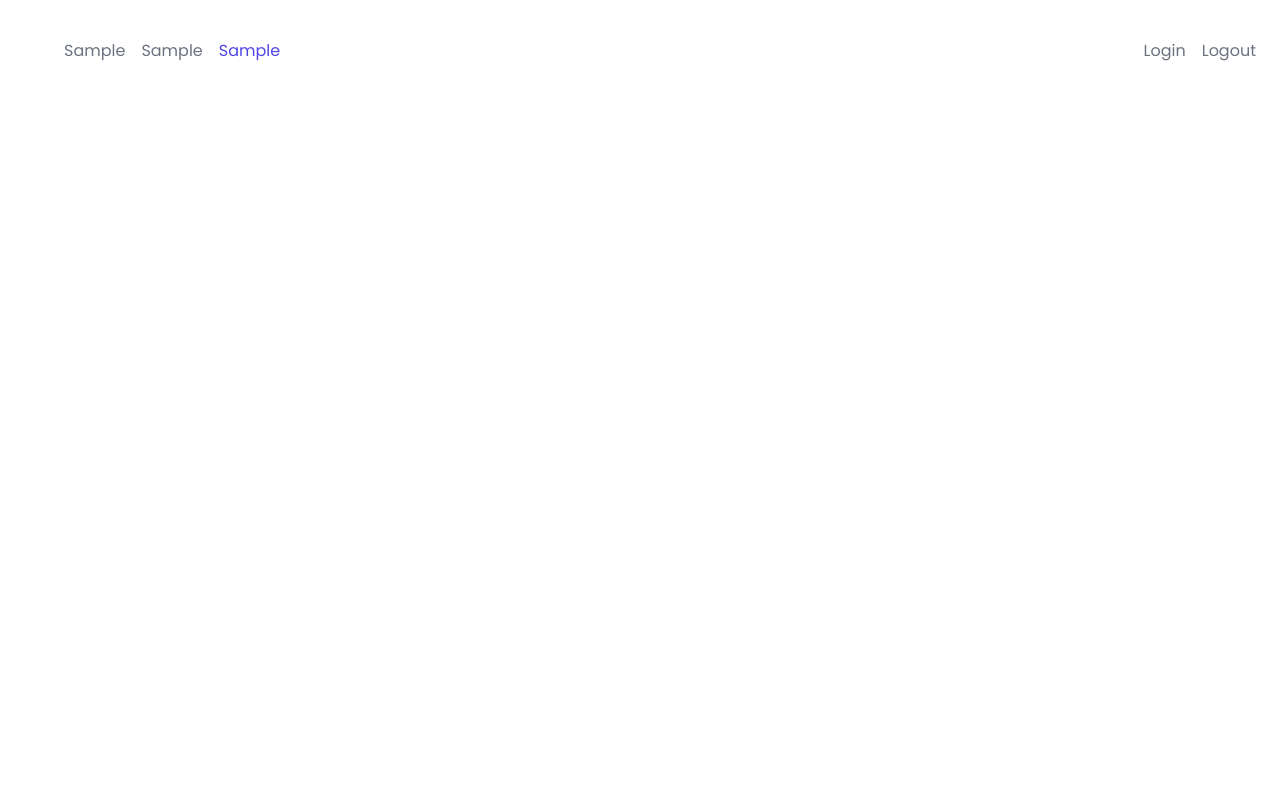
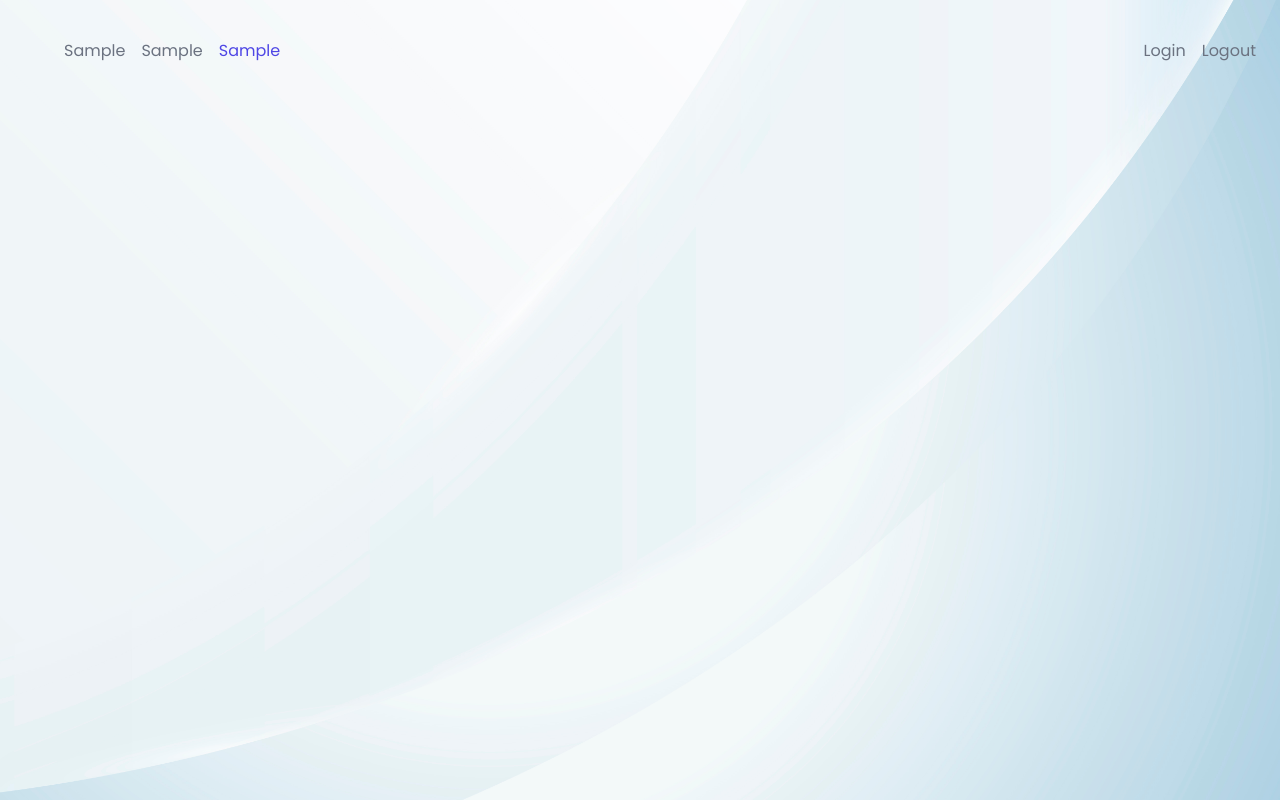
Before and after one commit to RizboNS/OMT-app-tw, an Angular app: page / in a window 1280 px wide. Built offline with nearby package versions, Linux system fonts and the light colour scheme.

Commit message:
background

```diff
--- a/src/app/components/header/header.component.css
+++ b/src/app/components/header/header.component.css
@@ -4,6 +4,7 @@
   padding: 0 1rem;
   height: 100px;
   align-items: center;
+  background: transparent;
 }
 ul {
   list-style: none;
--- a/src/styles.css
+++ b/src/styles.css
@@ -3,4 +3,9 @@ body {
   color: #6b7280;
   padding: 0;
   margin: 0;
+  background-image: url('./assets/background.jpg');
+  background-size: 100%;
 }
+/* TODO */
+/* Lighten the image in editor */
+/* background-color: #f9fafb; */
```
Also changed, not shown: src/assets/background.jpg (added).
